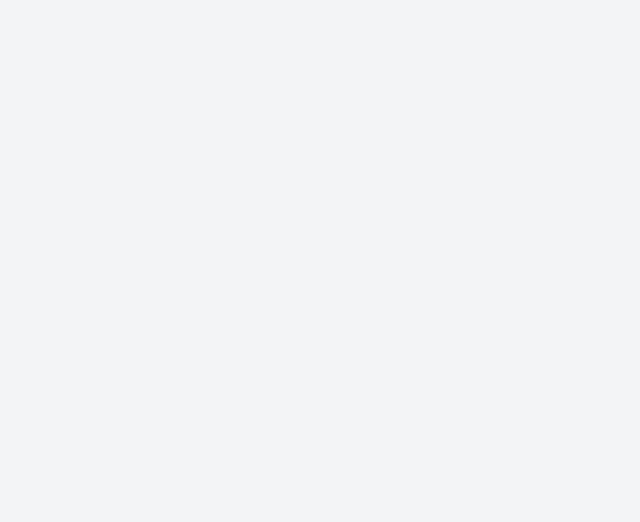
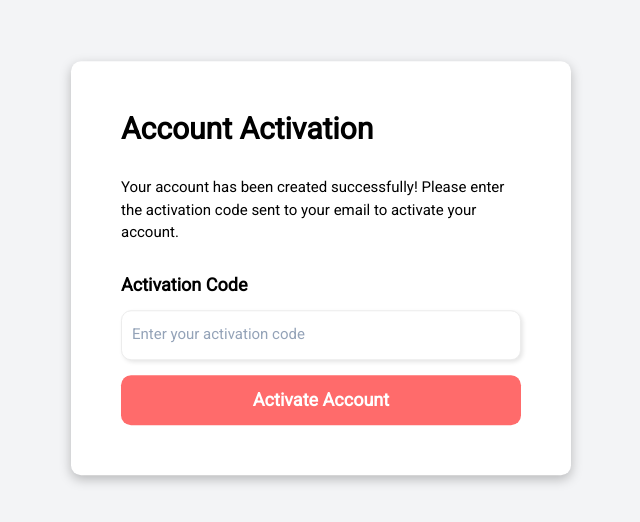
Before and after one commit to lancevincentsalera/ojt-portal-v2, a React (Create React App) app: page /activate-account in a window 1280 px wide. Before the commit this address had no page. Shown: the part 132-654 px from the top of the page, without its empty margins (319-959 px from the left). Built offline with nearby package versions, Linux system fonts and the light colour scheme.

Commit message:
Activate Account UI

```diff
--- a/src/App.js
+++ b/src/App.js
@@ -3,6 +3,7 @@ import { BrowserRouter as Router, Route, Routes } from "react-router-dom";
 import { AuthProvider } from "./Components/Common/AuthContext";
 import LoginController from "./Components/UserManagement/Login/controller/LoginController";
 import RegisterController from "./Components/UserManagement/Register/controller/RegisterController";
+import ActivateAccountController from "./Components/UserManagement/ActivateAccount/controller/ActivateAccountController";
 
 const App = () => {
   return (
@@ -12,6 +13,10 @@ const App = () => {
           <Routes>
             <Route path="/" element={<LoginController />} />
             <Route path="/register" element={<RegisterController />} />
+            <Route
+              path="/activate-account"
+              element={<ActivateAccountController />}
+            />
           </Routes>
         </div>
       </Router>
--- /dev/null
+++ b/src/Components/UserManagement/ActivateAccount/controller/ActivateAccountController.js
@@ -0,0 +1,8 @@
+import React from "react";
+import ActivateAccountView from "../view/ActivateAccountView";
+
+const ActivateAccountController = () => {
+  return <ActivateAccountView />;
+};
+
+export default ActivateAccountController;
--- /dev/null
+++ b/src/Components/UserManagement/ActivateAccount/view/ActivateAccountView.js
@@ -0,0 +1,28 @@
+import React from "react";
+
+const ActivateAccountView = () => {
+  return (
+    <div className="container">
+      <div className="activate">
+        <p className="heading">Account Activation</p>
+        <p className="description">
+          Your account has been created successfully! Please enter the
+          activation code sent to your email to activate your account.
+        </p>
+        <form className="activate-content">
+          <label htmlFor="ActivateAccount">Activation Code</label>
+          <input
+            type="text"
+            name="ActivateAccount"
+            placeholder="Enter your activation code"
+          />
+          <button type="submit" className="button-main">
+            Activate Account
+          </button>
+        </form>
+      </div>
+    </div>
+  );
+};
+
+export default ActivateAccountView;
--- a/src/Components/UserManagement/Login/view/LoginView.js
+++ b/src/Components/UserManagement/Login/view/LoginView.js
@@ -9,7 +9,7 @@ const Login = () => {
           <FaGraduationCap size={40} />
           <span className="heading">OJT Management Portal</span>
         </div>
-        <div className="login-content">
+        <form className="login-content">
           <label>Email</label>
           <input
             name="Email"
@@ -27,7 +27,7 @@ const Login = () => {
           <button type="submit" className="button-main">
             Login
           </button>
-        </div>
+        </form>
         <div className="login-footer">
           <a href="/">Forgot Password?</a>
           <a href="/register">Register</a>
--- a/src/Components/UserManagement/Register/view/StudentContent.js
+++ b/src/Components/UserManagement/Register/view/StudentContent.js
@@ -2,7 +2,7 @@ import React from "react";
 
 const StudentContent = () => {
   return (
-    <div className="register-content">
+    <form className="register-content">
       <div className="tapad">
         <input
           name="FirstName"
@@ -46,7 +46,7 @@ const StudentContent = () => {
       <button type="submit" className="button-main">
         Register
       </button>
-    </div>
+    </form>
   );
 };
 
--- a/src/Components/UserManagement/Register/view/SupervisorContent.js
+++ b/src/Components/UserManagement/Register/view/SupervisorContent.js
@@ -2,7 +2,7 @@ import React from "react";
 
 const SupervisorContent = () => {
   return (
-    <div className="register-content">
+    <form className="register-content">
       <div className="tapad">
         <input
           name="FirstName"
@@ -72,7 +72,7 @@ const SupervisorContent = () => {
       <button type="submit" className="button-main">
         Register
       </button>
-    </div>
+    </form>
   );
 };
 
--- a/src/Styles/App.scss
+++ b/src/Styles/App.scss
@@ -41,3 +41,4 @@ $main-padding: 50px;
 // User Management
 @import "./UserManagement/Login.scss";
 @import "./UserManagement/Register.scss";
+@import "./UserManagement/ActivateAccount.scss";
--- a/src/Styles/Common/Container.scss
+++ b/src/Styles/Common/Container.scss
@@ -7,7 +7,6 @@
   transform: translate(-50%, -50%);
   border-radius: 10px;
   box-shadow: 0 4px 12px rgba($color: #000000, $alpha: 0.25);
-  min-width: 600px;
 
   label {
     font-size: $sub-heading;
--- /dev/null
+++ b/src/Styles/UserManagement/ActivateAccount.scss
@@ -0,0 +1,20 @@
+.activate {
+  margin: $main-padding;
+
+  .heading {
+    font-weight: bold;
+    margin-bottom: 1rem;
+  }
+
+  .description {
+    font-size: $small-text;
+    margin-bottom: 1rem;
+    max-width: 400px;
+    line-height: 1.5;
+  }
+
+  .activate-content {
+    display: flex;
+    flex-direction: column;
+  }
+}
--- a/src/Styles/UserManagement/Login.scss
+++ b/src/Styles/UserManagement/Login.scss
@@ -1,5 +1,6 @@
 .login {
   margin: $main-padding;
+  min-width: 500px;
 
   .login-header {
     font-size: $heading;
--- a/src/Styles/UserManagement/Register.scss
+++ b/src/Styles/UserManagement/Register.scss
@@ -1,5 +1,7 @@
 .register {
   margin: 30px $main-padding;
+  min-width: 500px;
+
   .heading {
     font-size: $heading-2;
     font-weight: bold;
```
Also changed, not shown: src/Components/UserManagement/ActivateAccount/model/ActivateAccountModel.js (added).
